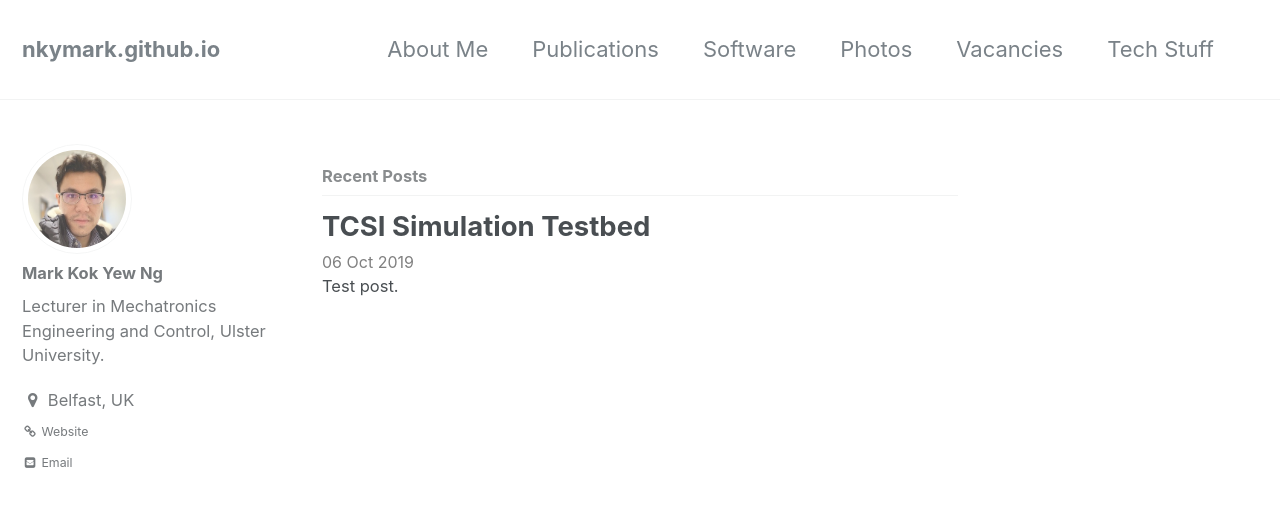
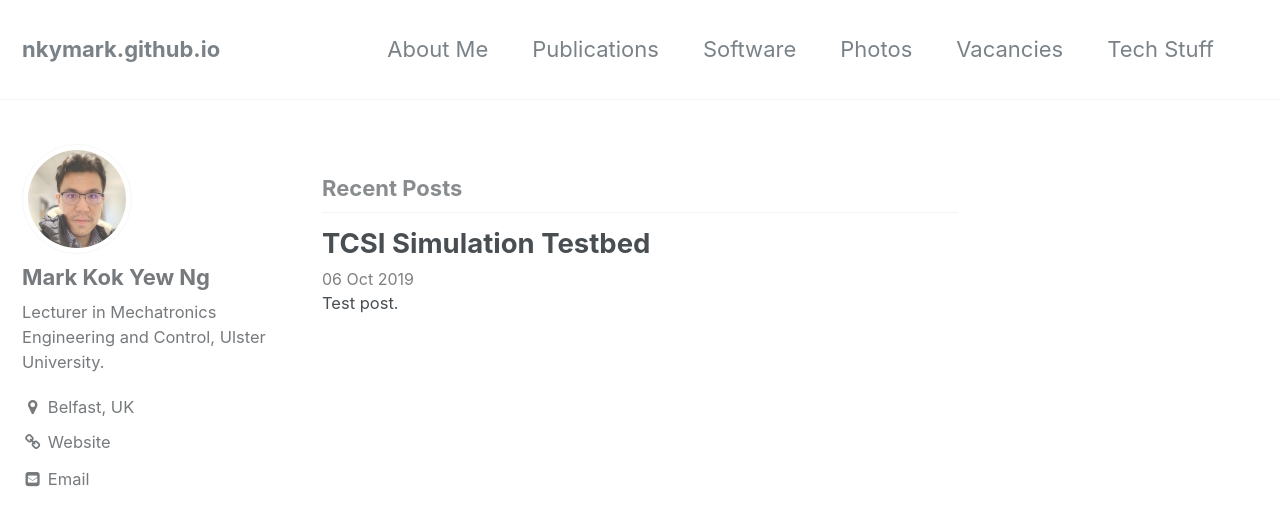
Before and after one commit to nkymark/nkymark.github.io, a Jekyll site: the page built from index.html, in a window 1280 px wide and 900 px high. Shown: the top 526 px of the window. Built offline with Jekyll 4.4.1, drawn with Linux system fonts in a browser that asks for light colours; the list of posts is cut into pages by our own code.

Commit message:
Update _variables.scss

```diff
--- a/_sass/minimal-mistakes/_variables.scss
+++ b/_sass/minimal-mistakes/_variables.scss
@@ -37,7 +37,7 @@ $type-size-1                  : 2.441em !default;  // ~39.056px
 $type-size-2                  : 1.953em !default;  // ~31.248px
 $type-size-3                  : 1.563em !default;  // ~25.008px
 $type-size-4                  : 1.25em !default;   // ~20px
-$type-size-5                  : 0.75em !default;      // ~16px
+$type-size-5                  : 1em !default;      // ~16px
 $type-size-6                  : 0.75em !default;   // ~12px
 $type-size-7                  : 0.6875em !default; // ~11px
 $type-size-8                  : 0.625em !default;  // ~10px
```
